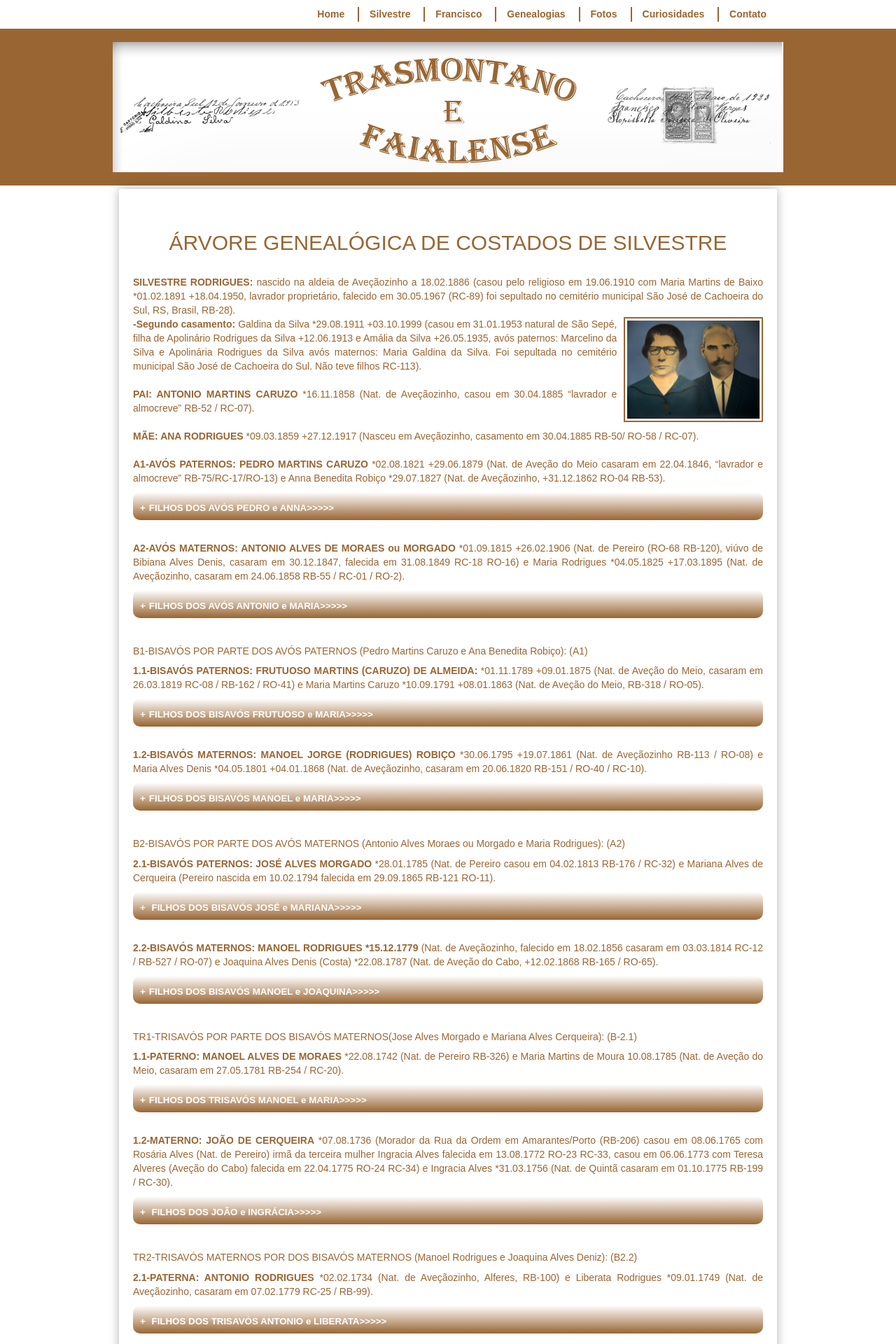
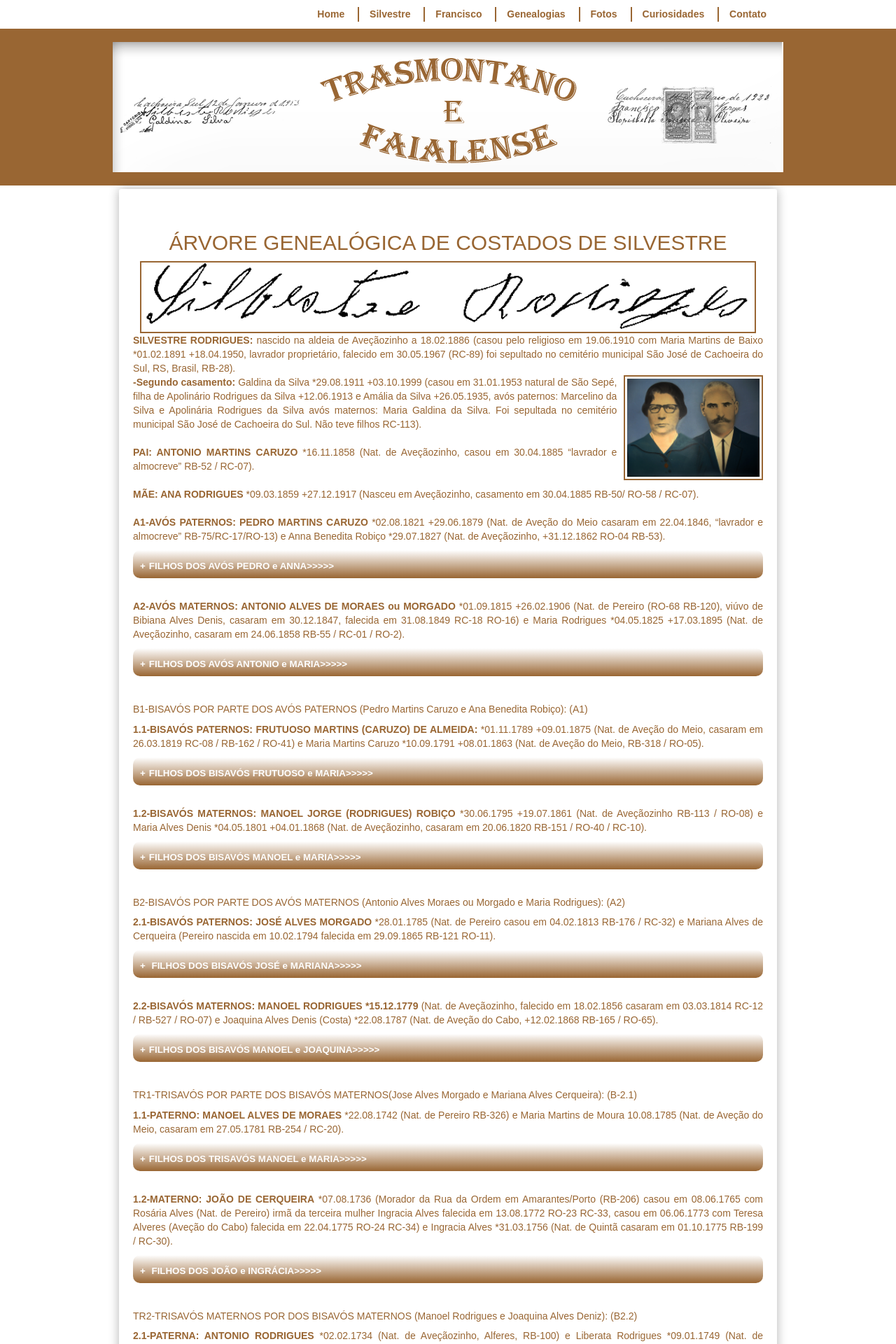
Before and after one commit to claudiovargas1955/claudiovargas1955.github.io, a Jekyll site: the page built from _pages/arvore-genealogica-de-costados-de-silvestre.html, in a window 1280 px wide. Shown: the top 1920 px of the page at 70% size. Built offline with Jekyll 4.4.1, drawn with Linux system fonts in a browser that asks for light colours; some web fonts are replaced.

Commit message:
Update arvore-genealogica-de-costados-de-silvestre.html

```diff
--- a/_pages/arvore-genealogica-de-costados-de-silvestre.html
+++ b/_pages/arvore-genealogica-de-costados-de-silvestre.html
@@ -48,7 +48,7 @@
 
 <div class="texto">
    <h2>ÁRVORE GENEALÓGICA DE COSTADOS DE SILVESTRE</h2>
-   <br/>
+     <img class="esq1" style="float:left"; src="/images/SILVESTRE ROIZ.png" width="880px"  align="center";title="Assinatura Silvestre Rodrigues";/>
    <p>
    <b>SILVESTRE RODRIGUES:</b> nascido na aldeia de Aveçãozinho a 18.02.1886 (casou pelo religioso em 19.06.1910 com Maria Martins de
     Baixo *01.02.1891 +18.04.1950, lavrador proprietário, falecido em 30.05.1967 (RC-89) foi sepultado no cemitério municipal São José
```
